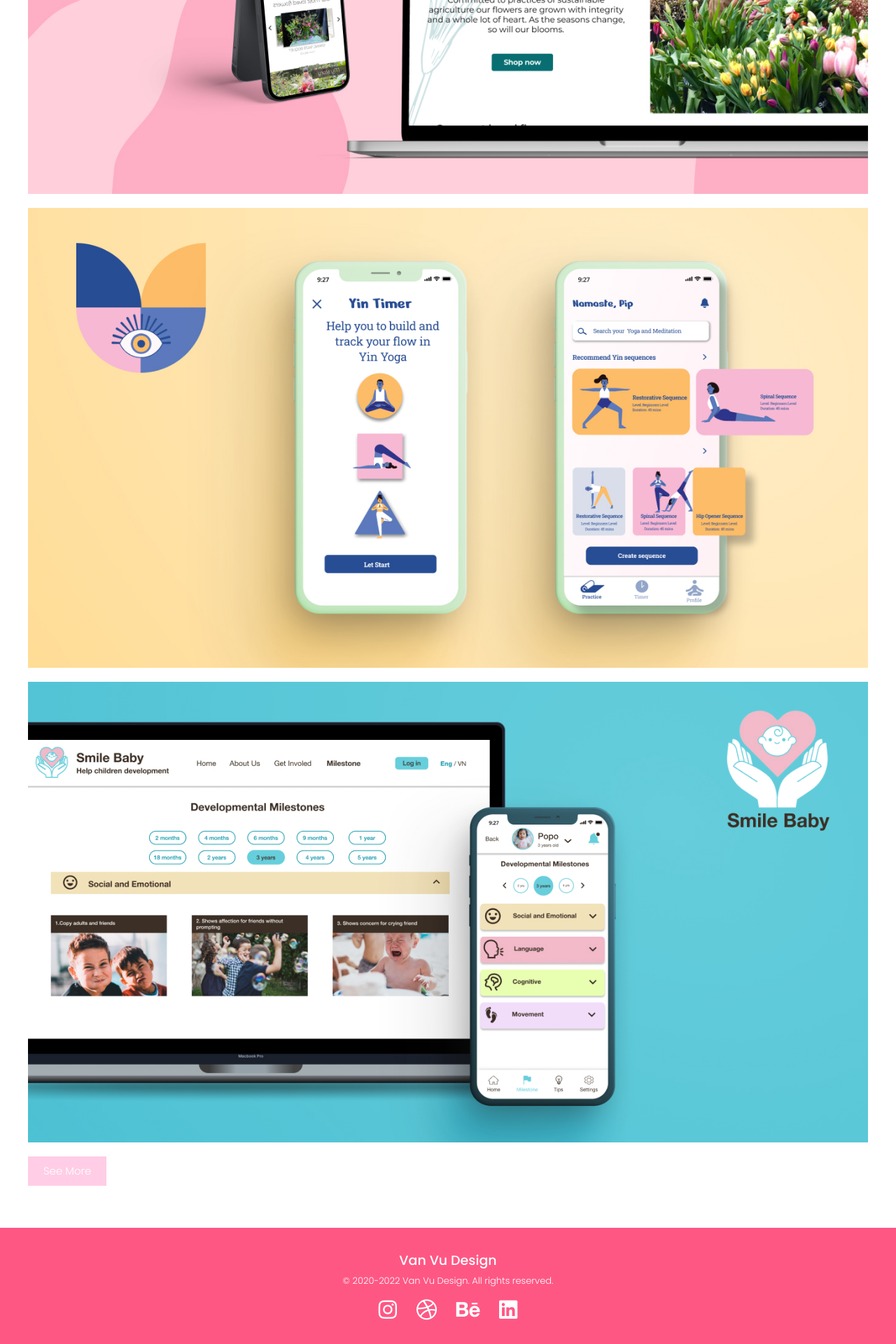
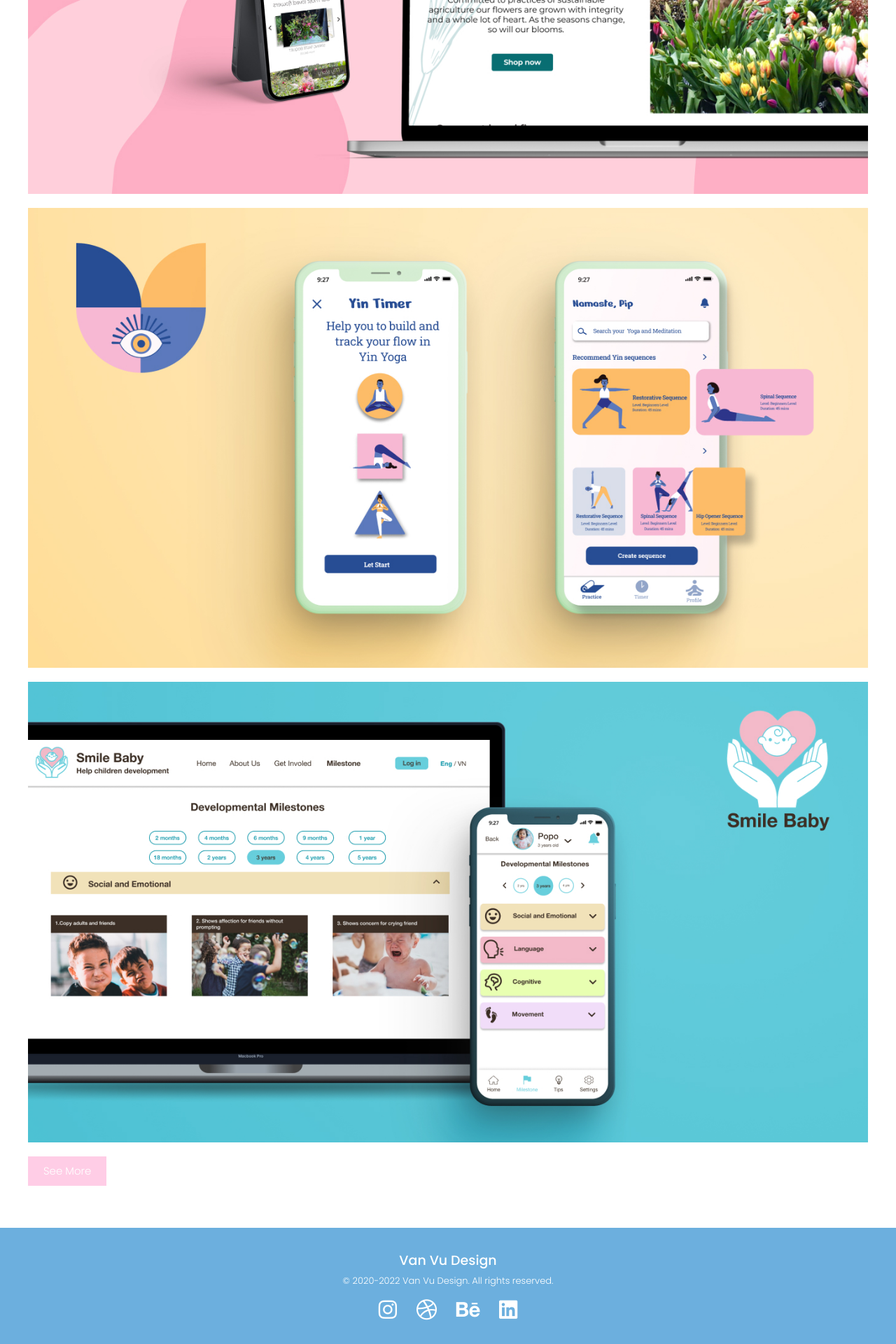
Before and after one commit to marupippy/marupippy.github.io, a Jekyll site: the page built from index.html, in a window 1280 px wide. Shown: the part 1150-3070 px from the top of the page at 70% size. Built offline with Jekyll 4.4.1, drawn with Linux system fonts in a browser that asks for light colours.

Commit message:
Updating color

```diff
--- a/css/style.scss
+++ b/css/style.scss
@@ -20,7 +20,7 @@ $header-background-color: #6CAFDE;
 $header-text-color: white;
 $header-accent-color: white;
 
-$footer-background-color: #FF5784;
+$footer-background-color: #6CAFDE;
 $footer-text-color: white;
 
 // Fonts
```
